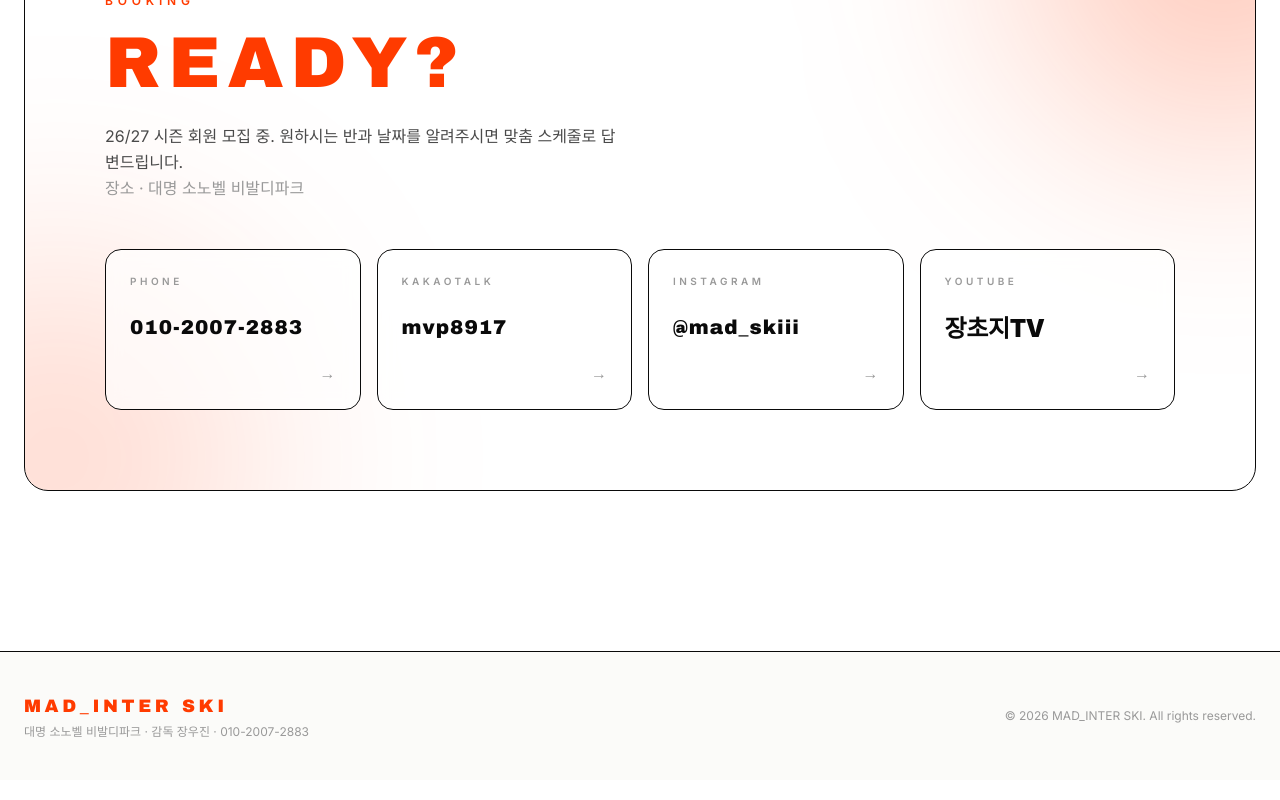
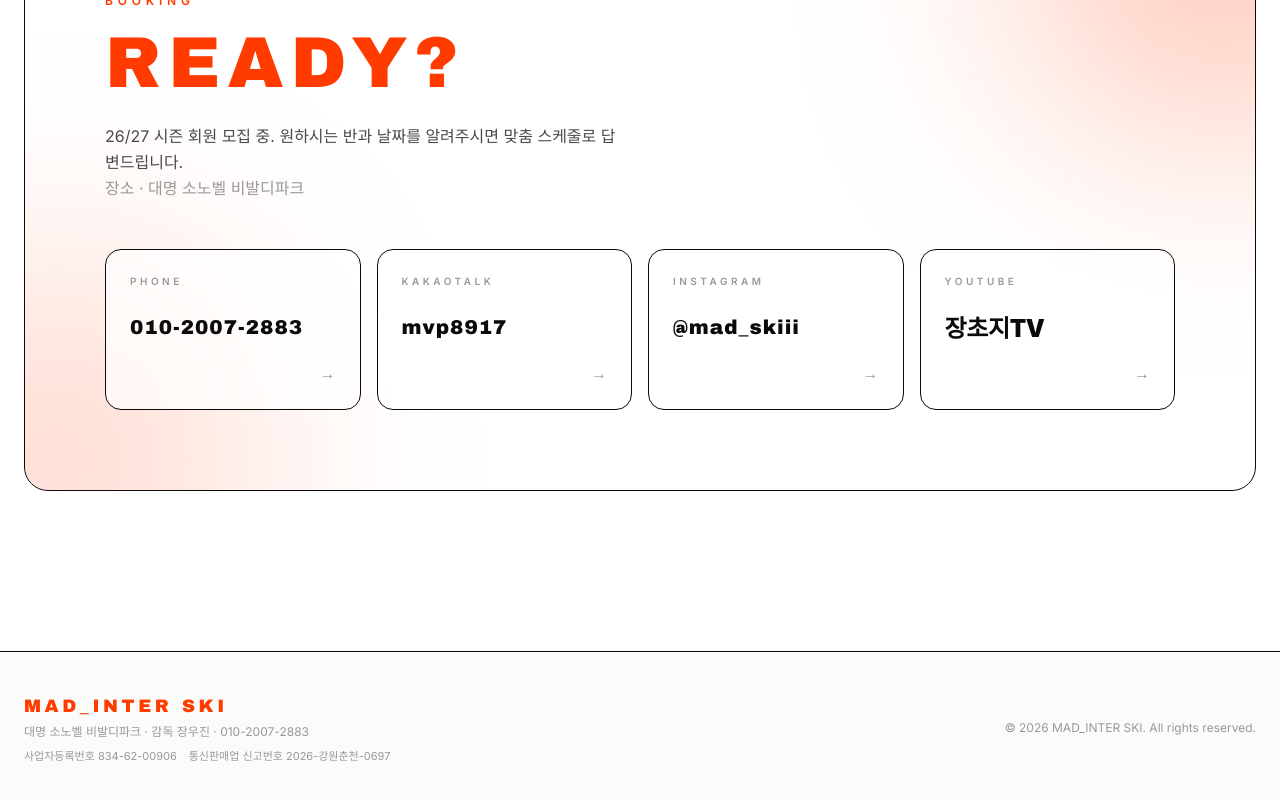
Before and after one commit to jangchoji/mad-ski, a Next.js app: page / in a window 1280 px wide. Shown: the part 5511-6311 px from the top of the page. Built offline with nearby package versions, Linux system fonts and the light colour scheme; a web font is replaced by a local one.

Commit message:
정보 추가

```diff
--- a/src/components/Footer.tsx
+++ b/src/components/Footer.tsx
@@ -9,6 +9,10 @@ export function Footer() {
           <div className="mt-1 text-[11px] text-snow-muted md:text-xs">
             대명 소노벨 비발디파크 · 감독 장우진 · 010-2007-2883
           </div>
+          <div className="mt-2 flex flex-col gap-1 text-[10px] text-snow-muted md:flex-row md:gap-3 md:text-[11px]">
+            <span>사업자등록번호 834-62-00906</span>
+            <span>통신판매업 신고번호 2026-강원춘천-0697</span>
+          </div>
         </div>
         <div className="text-[11px] text-snow-muted md:text-xs">
           © {new Date().getFullYear()} MAD_INTER SKI. All rights reserved.
```
